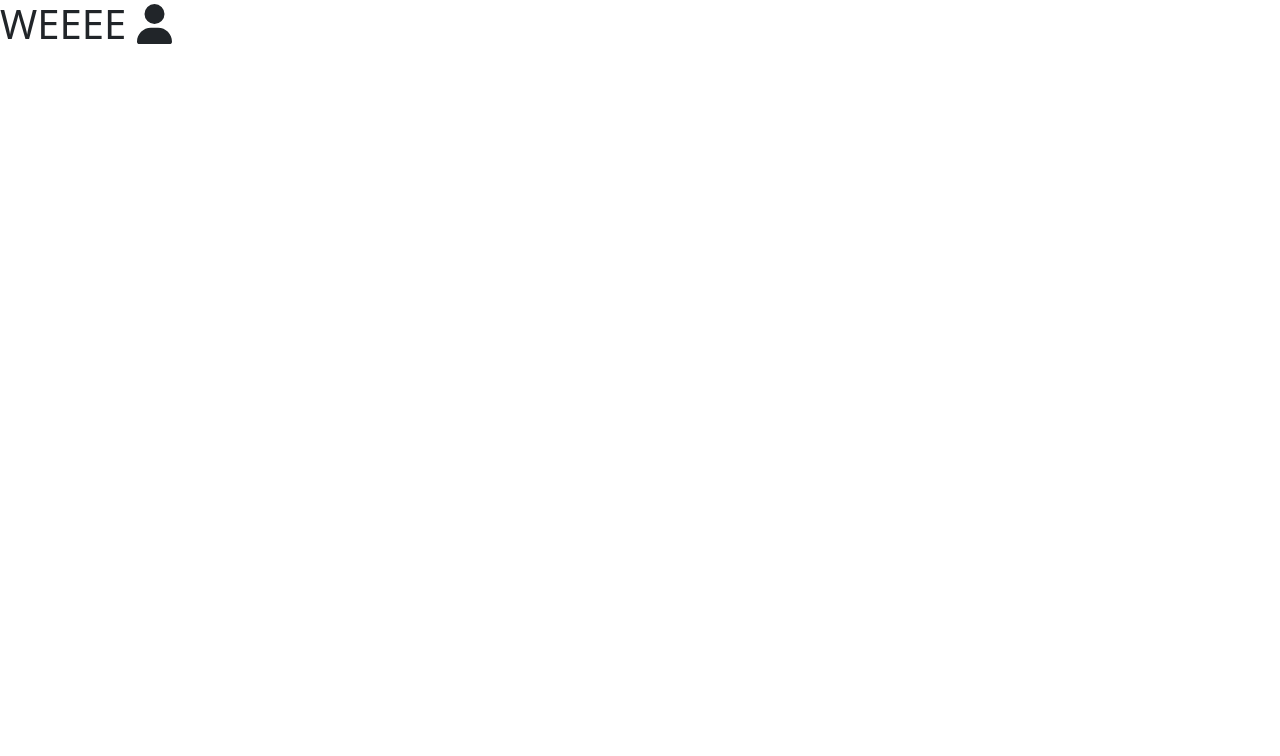
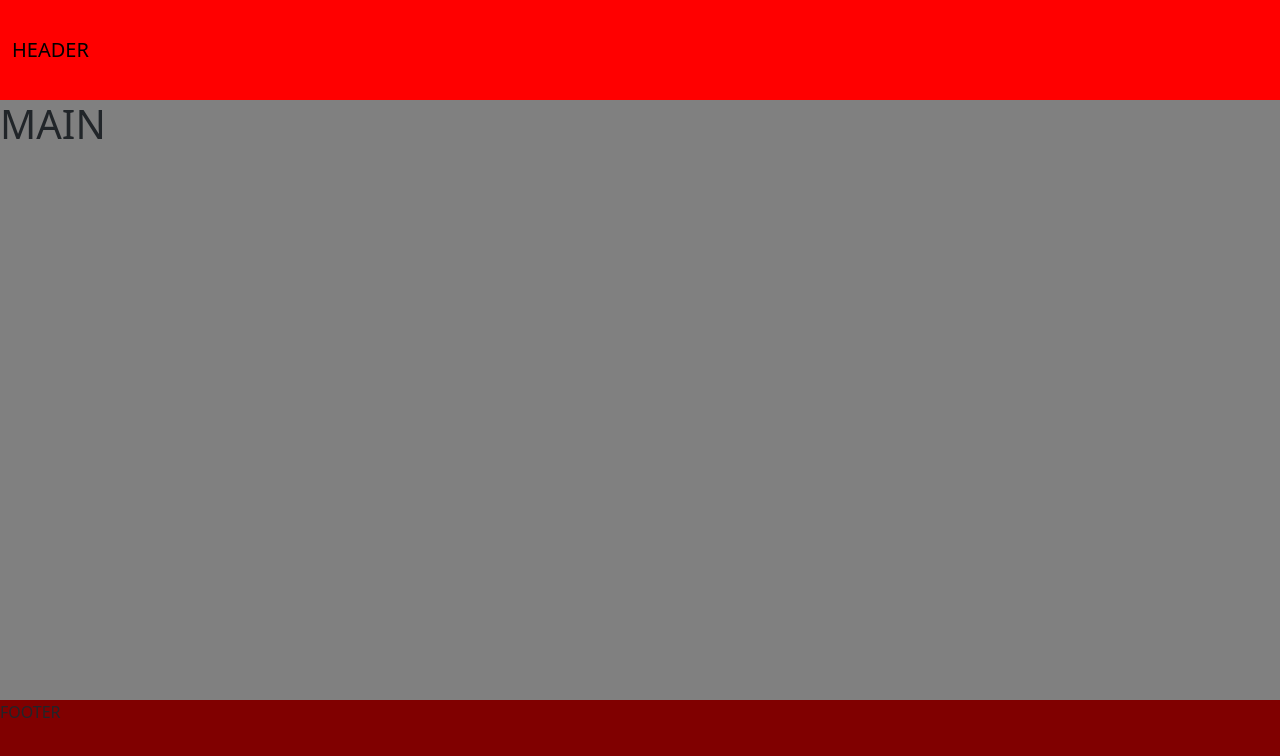
Before and after one commit to MatteoOliva/vue-booHouse, a Vue app: page / in a window 1280 px wide. Shown: the top 756 px of the page. Built offline with nearby package versions, Linux system fonts and the light colour scheme.

Commit message:
feat: Add Structure Layout

```diff
--- a/src/App.vue
+++ b/src/App.vue
@@ -1,13 +1,39 @@
 <script>
 import axios from "axios";
+
+import AppHeader from "./components/AppHeader.vue";
+import AppMain from "./components/AppMain.vue";
+import AppFooter from "./components/AppFooter.vue";
+
+export default {
+  data() {
+    return {
+      title: "Boo House"
+    };
+  },
+
+  components: { AppHeader, AppMain, AppFooter },
+
+}
+
 </script>
 
 <template>
-  <div>
-    <h1>WEEEE <font-awesome-icon icon="fa-solid fa-user" /></h1>
-  </div>
+
+  <AppHeader></AppHeader>
+  <AppMain></AppMain>
+  <AppFooter></AppFooter>
+
 </template>
 
 <style lang="scss">
 @use "./styles/general.scss";
+
+body {
+  height: 100vh;
+  display: flex;
+  flex-direction: column;
+}
+
+;
 </style>
--- /dev/null
+++ b/src/components/AppFooter.vue
@@ -0,0 +1,28 @@
+<script>
+import axios from 'axios';
+
+export default {
+    data() {
+        return {
+            title: "FOOTER"
+        };
+    }
+}
+
+</script>
+
+<template>
+
+    <div class="container-footer">
+        <div class="m-0">{{ title }}</div>
+    </div>
+
+
+</template>
+
+<style lang="scss" scoped>
+.container-footer {
+    height: 100px;
+    background-color: maroon;
+}
+</style>
--- /dev/null
+++ b/src/components/AppHeader.vue
@@ -0,0 +1,30 @@
+<script>
+import axios from 'axios';
+
+export default {
+    data() {
+        return {
+            title: "HEADER"
+        };
+    }
+}
+
+</script>
+
+<template>
+    <nav class="navbar header">
+        <div class="container-fluid">
+            <a class="navbar-brand" href="#">{{ title }}</a>
+        </div>
+    </nav>
+
+</template>
+
+<style lang="scss" scoped>
+.header {
+    width: 100%;
+    height: 100px;
+    background-color: red;
+
+}
+</style>
--- /dev/null
+++ b/src/components/AppMain.vue
@@ -0,0 +1,33 @@
+<script>
+import axios from 'axios';
+
+export default {
+    data() {
+        return {
+            title: "MAIN"
+        };
+    }
+}
+
+</script>
+
+<template>
+
+
+    <div class="container-main">
+        <h1 class="m-0">{{ title }}</h1>
+
+    </div>
+
+
+</template>
+
+<style lang="scss" scoped>
+.container-main {
+    height: calc(100vh - 200px);
+    flex-grow: 1;
+    background-color: gray;
+}
+
+;
+</style>
```
Also changed, not shown: src/components/HelloWorld.vue (deleted, +0 -40 lines).
